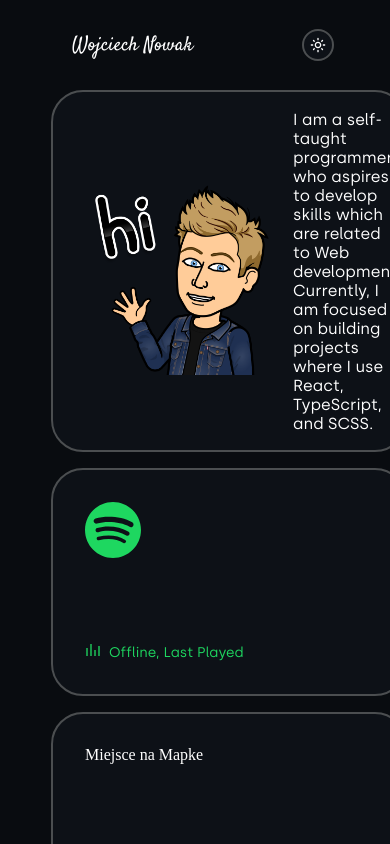
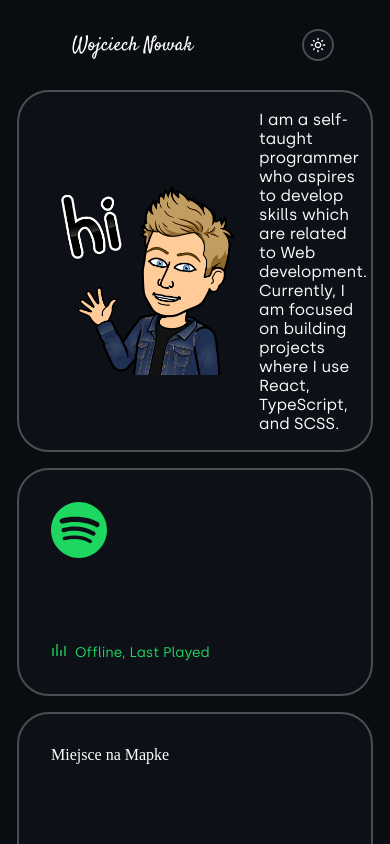
Before and after one commit to Novacci/about-me, a React (Create React App) app: page / in a window 390 px wide. Shown: the top 844 px of the page. Built offline with nearby package versions, Linux system fonts and the light colour scheme; no server answers.

Commit message:
added responsive design

```diff
--- a/src/Main/Main.module.scss
+++ b/src/Main/Main.module.scss
@@ -308,6 +308,7 @@ $font-dark: rgb(138, 148, 158);
     display: flex;
     width: 38.5rem;
     flex-direction: row;
+    align-content: center;
   }
   .about-me-container {
     width: 100%;
@@ -353,6 +354,7 @@ $font-dark: rgb(138, 148, 158);
     display: flex;
     width: 26rem;
     flex-direction: column;
+    align-content: center;
   }
   .about-me-container {
     width: 100%;
@@ -392,6 +394,7 @@ $font-dark: rgb(138, 148, 158);
     display: flex;
     width: 18rem;
     flex-direction: column;
+    align-content: center;
   }
   .about-me-container {
     width: 100%;
```
